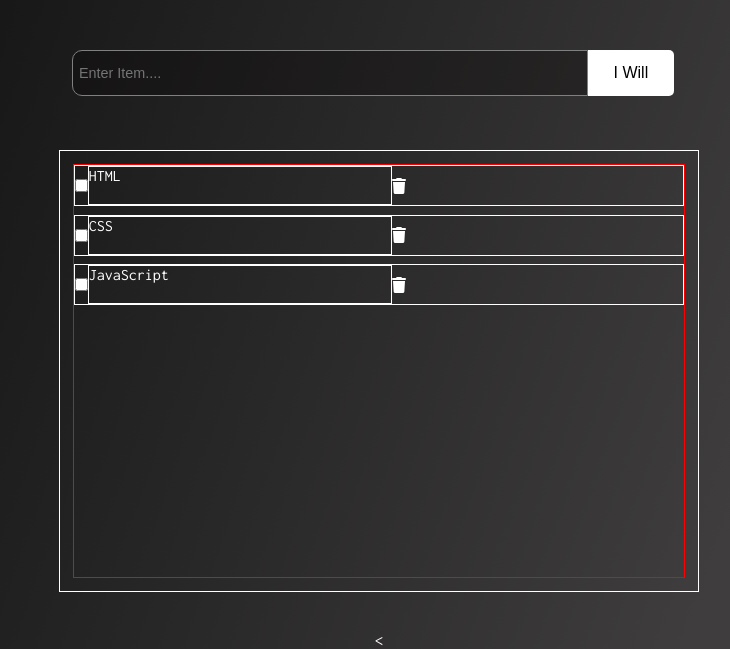
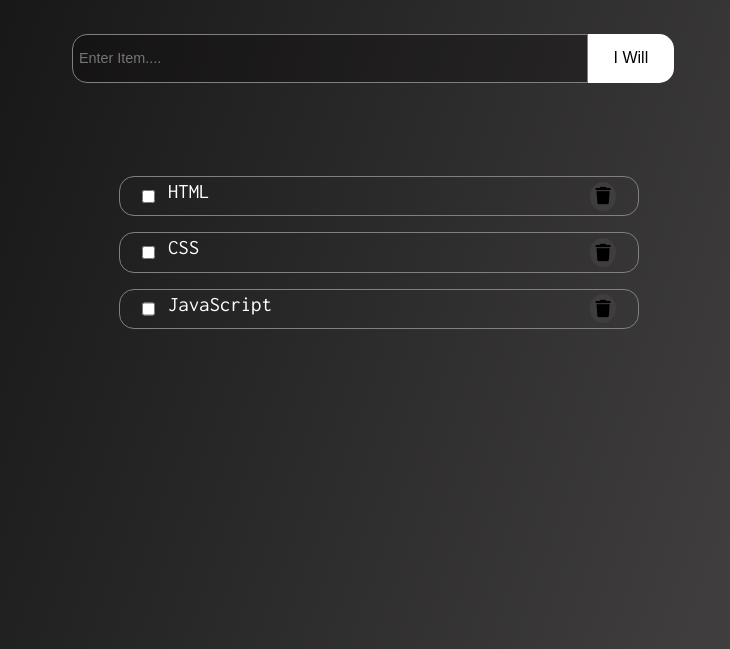
Before and after one commit to Hkkale/ToDo_List, a plain HTML site: page index.html in a window 1280 px wide. Shown: the part 151-800 px from the top of the page, without its empty margins (261-991 px from the left). Drawn offline with Linux system fonts and the light colour scheme; a web font is replaced by a local one.

Commit message:
28/05/2024

```diff
--- a/index.html
+++ b/index.html
@@ -15,9 +15,10 @@
                 <h1 class="heading">Just Do It...</h1>
 
                 <div class="input_cont">
-                    <input class="inputtext" type="text" placeholder="Enter Item....">
-                    <button class="btn_Add" >I Will</button>
+                    <input id="inputEL" class="inputtext" type="text" placeholder="Enter Item....">
+                    <button class="btn_Add" onclick="AddItem()" >I Will</button>
                 </div>
+                <p id="err_msg"></p>
 
                 <div class="ItemsList">
                     <ul  id="Ul_ele">
@@ -25,7 +26,7 @@
                     </ul>
                 </div>
 
-                <
+
 
 
 
--- a/script.js
+++ b/script.js
@@ -1,4 +1,9 @@
 let mycontUL= document.getElementById("Ul_ele");
+let inputEl = document.getElementById("inputEL");
+let errorEl = document.getElementById("err_msg");
+
+
+
 
 
 let Myobj = [
@@ -29,32 +34,98 @@ for (const mytodo of Myobj) {
 
 }
 
+function addstrike(titleId,check_id){
+    let checkboxEL= document.getElementById(check_id);
+    let titleEl = document.getElementById(titleId);
+
+    if(checkboxEL.checked){
+        titleEl.style.textDecoration="Line-through"
+    }
+    else{
+        titleEl.style.textDecoration="none"
+
+    }
+
+
+}
+
 
 function appendItems(mytodo){
+    let todo_id ="parent"+ mytodo.id;
+    let check_id = "mycheckbox"+ mytodo.id;
+    let titleId = "title"+ mytodo.id;
+
+
 
     let li_EL = document.createElement("li");
     li_EL.classList.add("li_class");
+    li_EL.id=todo_id;
     mycontUL.appendChild(li_EL);
 
     let checkboxEL = document.createElement("input");
+    checkboxEL.onclick= ()=>{
+        addstrike(titleId,check_id);
+    }
     checkboxEL.classList.add("check_class");
     checkboxEL.type="checkbox";
-    let todo_id ="mycheckbox"+ mytodo.id;
-    checkboxEL.id=todo_id;
+
+    checkboxEL.id=check_id;
     li_EL.appendChild(checkboxEL);
 
     let labelEl= document.createElement("label");
     labelEl.classList.add("label_class");
-    labelEl.htmlFor=todo_id;
+    labelEl.htmlFor=check_id;
     li_EL.appendChild(labelEl);
+
+    let btnEl =  document.createElement("button");
+    btnEl.classList.add("btnEl_class");
+    li_EL.appendChild(btnEl);
 
     let titleEl= document.createElement("p");
     titleEl.classList.add("p_class");
+    titleEl.id=titleId
     titleEl.textContent=mytodo.Todo;
     labelEl.appendChild(titleEl)
 
     let iconEl = document.createElement("i");
     iconEl.classList.add("fa-solid" , "fa-trash","i_class");
-    li_EL.appendChild(iconEl);
+    btnEl.appendChild(iconEl);
+
+    btnEl.onclick = ()=>{
+        removeItem(todo_id);
+
+    }
 
 }
+
+
+function AddItem(){
+
+    if(inputEl.value===""){
+        errorEl.textContent="Enter Task"
+        errorEl.style.color="red";
+    }
+    else{
+        errorEl.textContent="";
+
+        let newobj={
+            Todo:inputEl.value,
+            id: Myobj.length+1
+        }
+
+        Myobj.push(newobj);
+        appendItems(newobj);
+
+        inputEl.value="";
+
+    }
+
+}
+
+function removeItem(todo_id){
+    let deleteItem = document.getElementById(todo_id);
+
+
+    mycontUL.removeChild(deleteItem);
+
+}
--- a/style.css
+++ b/style.css
@@ -16,7 +16,7 @@
     background: linear-gradient(109.6deg, rgba(0, 0, 0, 0.93) 11.2%, rgb(63, 61, 61) 78.9%);
     color: white;
     font-family: "Inconsolata", monospace;
-    row-gap: 5%;
+    row-gap: 3%;
 
 
 
@@ -44,7 +44,7 @@
     z-index: 10;
     height: 97%;
     width: 84%;
-    border-radius:10px 0px 0px 10px;
+    border-radius:15px 0px 0px 15px;
     padding: 1%;
     font-size: 90%;
     background-color:rgba(5, 2, 2, 0.274);
@@ -62,46 +62,82 @@
     width: 14%;
     color: black;
     background-color:white;
-    border-radius:0px 5px 5px 0px;
+    border-radius:0px 15px 15px 0px;
     border: none;
     padding: 1%;
     font-size: 100%;
+    cursor:pointer;
+
 }
 
 .ItemsList{
     height: 58%;
     width: 50%;
-    border: 1px solid white;
+
     padding: 1%;
 }
 ul{
     height: 100%;
     width: 100%;
-    border: 1px solid red;
+
     display: flex;
     list-style: none;
     flex-direction: column;
     align-items: center;
-    gap: 2%;
+    gap: 4%;
+    padding: 3%;
+
+
 }
 .li_class{
     height: 10%;
-    width: 100%;
-    border: 1px solid;
+    width: 90%;
+
+    border: 1px solid gray;
+    border-radius:15px;
     display: flex;
     flex-direction: row;
     align-items: center;
+    justify-content: center;
+    gap: 2.5%;
+    padding: 0.5%;
+
+
 }
 .check_class{
+    height: 100%;
 
 }
 .label_class{
     height: 100%;
-    width: 50%;
-    border: 1px solid ;
+    width: 80%;
+
+
+
+
+}
+.p_class{
+    font-size: 130%;
+}
+.btnEl_class{
+
+    height: 90%;
+    width: 5%;
+    border: none;
+    outline: none;
+    background-color: rgb(63, 61, 61);
+    border-radius: 50%;
 
 }
 
 .i_class{
+    font-size: 130%;
 
 }
+.btnEl_class:hover{
+    transition-duration: 0.3s;
+
+    background-color: red;
+
+
+}
```
